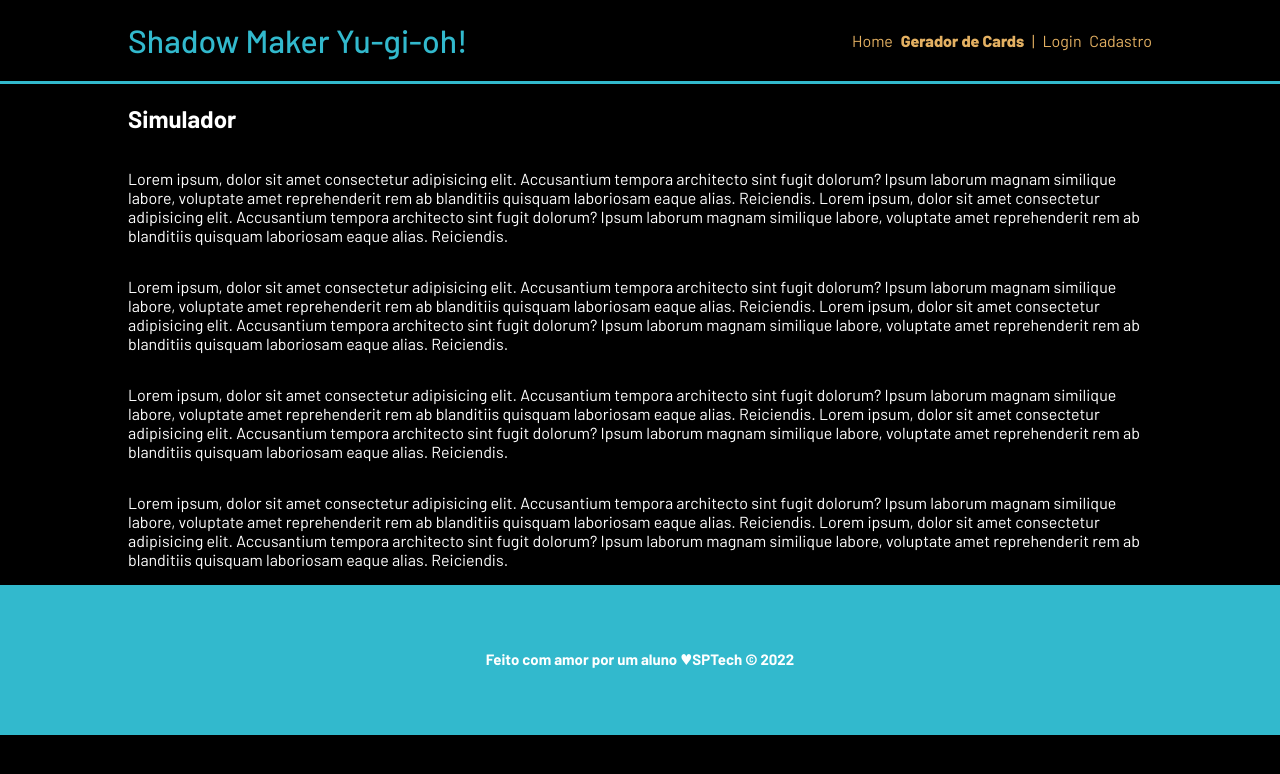
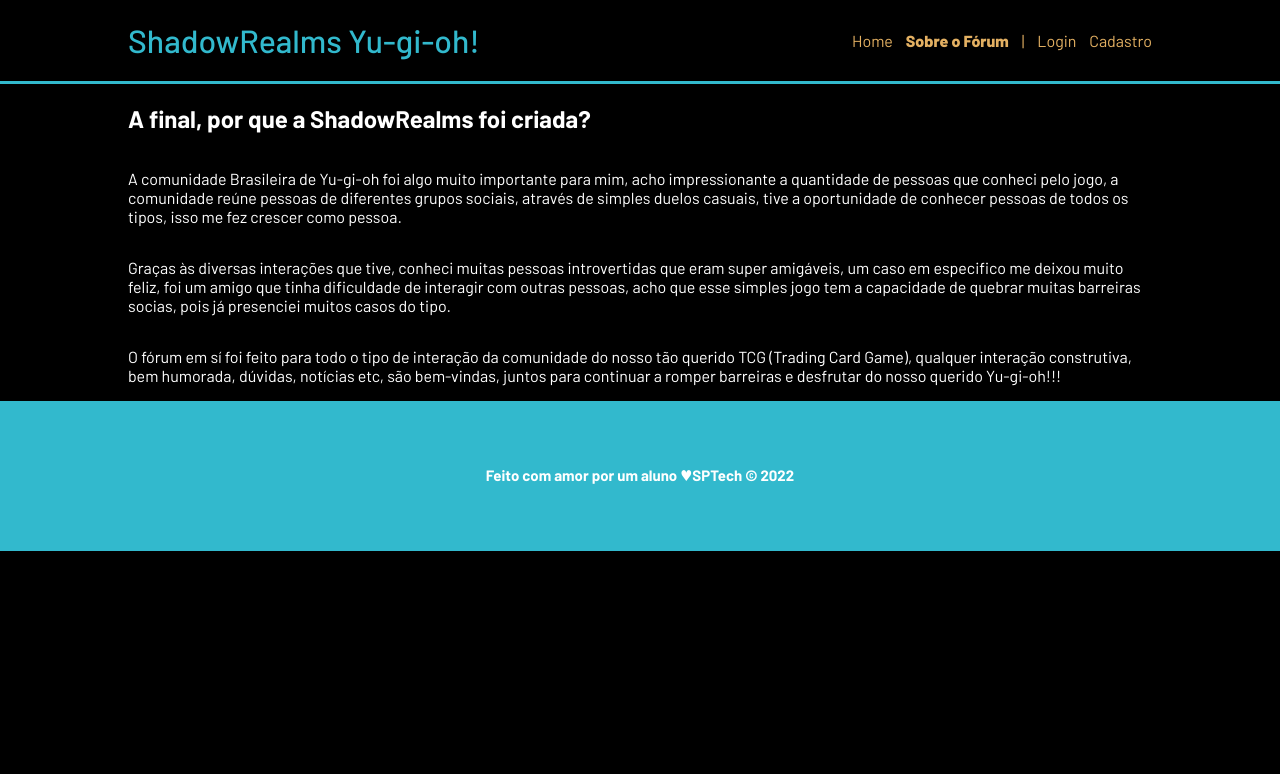
Before and after one commit to Qquehue/Projeto-Individual-Site, a website: page api-projeto-site-1sem/public/simulador.html in a window 1280 px wide. Drawn offline with Linux system fonts and the light colour scheme.

Commit message:
modificação em campos e script BD

```diff
--- a/api-projeto-site-1sem/public/simulador.html
+++ b/api-projeto-site-1sem/public/simulador.html
@@ -6,7 +6,7 @@
     <meta http-equiv="X-UA-Compatible" content="IE=edge">
     <meta name="viewport" content="width=device-width, initial-scale=1.0">
 
-    <title>Shadow Card Maker | Gerador de Cards</title>
+    <title>ShadowRealms | Gerador de Cards</title>
 
     <script src="./js/funcoes.js"></script>
 
@@ -23,12 +23,12 @@
     <!--header inicio-->
     <div class="header">
         <div class="container">
-            <h1 class="titulo">Shadow Maker Yu-gi-oh!</h1>
+            <h1 class="titulo">ShadowRealms Yu-gi-oh!</h1>
             <ul class="navbar">
                 <li>
                     <a href="./index.html">Home</a>
                 </li>
-                <li class="agora">Gerador de Cards</li>
+                <li class="agora">Sobre o Fórum</li>
                 <li>|</li>
                 <li>
                     <a href="./login.html">Login</a>
@@ -44,27 +44,21 @@
     <!-- simulador inicio -->
     <div class="simulador">
         <div class="container">
-            <h2>Simulador</h2>
-            <p>Lorem ipsum, dolor sit amet consectetur adipisicing elit. Accusantium tempora architecto sint fugit
-                dolorum? Ipsum laborum magnam similique labore, voluptate amet reprehenderit rem ab blanditiis quisquam
-                laboriosam eaque alias. Reiciendis. Lorem ipsum, dolor sit amet consectetur adipisicing elit.
-                Accusantium tempora architecto sint fugit dolorum? Ipsum laborum magnam similique labore, voluptate amet
-                reprehenderit rem ab blanditiis quisquam laboriosam eaque alias. Reiciendis.</p>
-            <p>Lorem ipsum, dolor sit amet consectetur adipisicing elit. Accusantium tempora architecto sint fugit
-                dolorum? Ipsum laborum magnam similique labore, voluptate amet reprehenderit rem ab blanditiis quisquam
-                laboriosam eaque alias. Reiciendis. Lorem ipsum, dolor sit amet consectetur adipisicing elit.
-                Accusantium tempora architecto sint fugit dolorum? Ipsum laborum magnam similique labore, voluptate amet
-                reprehenderit rem ab blanditiis quisquam laboriosam eaque alias. Reiciendis.</p>
-            <p>Lorem ipsum, dolor sit amet consectetur adipisicing elit. Accusantium tempora architecto sint fugit
-                dolorum? Ipsum laborum magnam similique labore, voluptate amet reprehenderit rem ab blanditiis quisquam
-                laboriosam eaque alias. Reiciendis. Lorem ipsum, dolor sit amet consectetur adipisicing elit.
-                Accusantium tempora architecto sint fugit dolorum? Ipsum laborum magnam similique labore, voluptate amet
-                reprehenderit rem ab blanditiis quisquam laboriosam eaque alias. Reiciendis.</p>
-            <p>Lorem ipsum, dolor sit amet consectetur adipisicing elit. Accusantium tempora architecto sint fugit
-                dolorum? Ipsum laborum magnam similique labore, voluptate amet reprehenderit rem ab blanditiis quisquam
-                laboriosam eaque alias. Reiciendis. Lorem ipsum, dolor sit amet consectetur adipisicing elit.
-                Accusantium tempora architecto sint fugit dolorum? Ipsum laborum magnam similique labore, voluptate amet
-                reprehenderit rem ab blanditiis quisquam laboriosam eaque alias. Reiciendis.</p>
+            <h2>A final, por que a ShadowRealms foi criada?</h2>
+            <p>A comunidade Brasileira de Yu-gi-oh foi algo muito importante para mim, acho impressionante a quantidade
+                de pessoas que conheci pelo jogo, a comunidade reúne pessoas de diferentes grupos sociais, através de
+                simples duelos casuais, tive a oportunidade de conhecer pessoas de todos os tipos, isso me fez crescer
+                como pessoa.
+            </p>
+            <p>Graças às diversas interações que tive, conheci muitas pessoas introvertidas que eram super amigáveis,
+                um caso em especifico me deixou muito feliz, foi um amigo que tinha dificuldade de interagir com outras
+                pessoas, acho que esse simples jogo tem a capacidade de quebrar muitas barreiras socias, pois já
+                presenciei muitos casos do tipo.
+            </p>
+            <p>O fórum em sí foi feito para todo o tipo de interação da comunidade do nosso tão querido TCG (Trading Card
+                Game), qualquer interação construtiva, bem humorada, dúvidas, notícias etc, são bem-vindas, juntos para
+                continuar a romper barreiras e desfrutar do nosso querido Yu-gi-oh!!!
+            </p>
 
         </div>
     </div>
```
Also changed, not shown: api-projeto-site-1sem/public/cadastro.html (+19 -7 lines), api-projeto-site-1sem/public/index.html (+3 -3 lines), api-projeto-site-1sem/public/login.html (+3 -3 lines).
